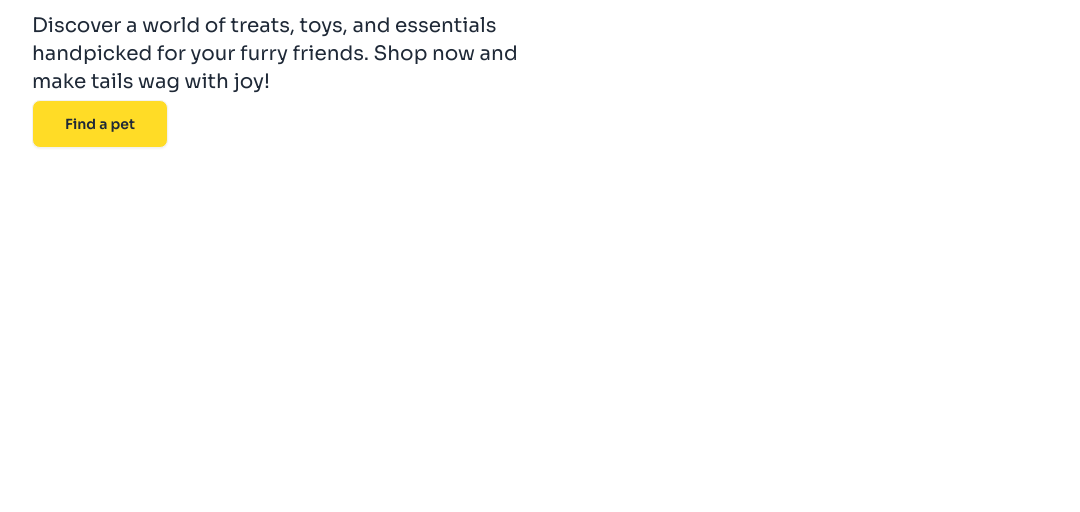
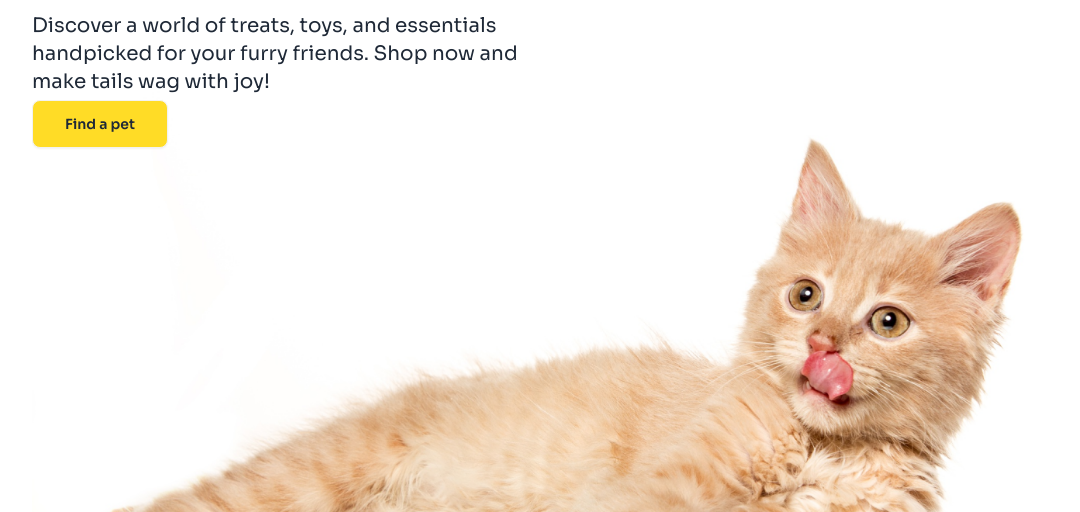
Before and after one commit to ayasha-khatun/assingment-three, a plain HTML site: page index.html in a window 1280 px wide. Shown: the part 288-800 px from the top of the page, without its empty margins (96-1176 px from the left). Drawn offline with nearby package versions, Linux system fonts and the light colour scheme; the site is published under a folder, as on GitHub Pages, so addresses that start at the root find nothing; a web font is replaced by a local one.

Commit message:
added section

```diff
--- a/index.html
+++ b/index.html
@@ -93,7 +93,7 @@
               </div>
         </nav>
 
-        <div class="max-w-screen-lg mx-auto h-screen bg-[url('/c1-assets/cat-big.png')] bg-contain bg-no-repeat bg-bottom space-y-4 overflow-hidden px-4 lg:px-0">
+        <div class="max-w-screen-lg mx-auto h-screen bg-[url('./c1-assets/cat-big.png')] bg-contain bg-no-repeat bg-bottom space-y-4 overflow-hidden px-4 lg:px-0">
            <h1 class="font-adlam text-3xl lg:text-5xl font-text-primary font-normal pt-8 lg:pt-16">Pamper Your Pet, <br> Because They Deserve<br> the Bes</h1>
            <p class="font-text-secondary text-sm lg:text-xl w-3/4 md:w-2/4 lg:w-2/4">Discover a world of treats, toys, and essentials handpicked for your furry friends. Shop now and make tails wag with joy!</p>
            <button class="btn bg-secondary-bg px-8 animate-bounce">Find a pet</button>
```
